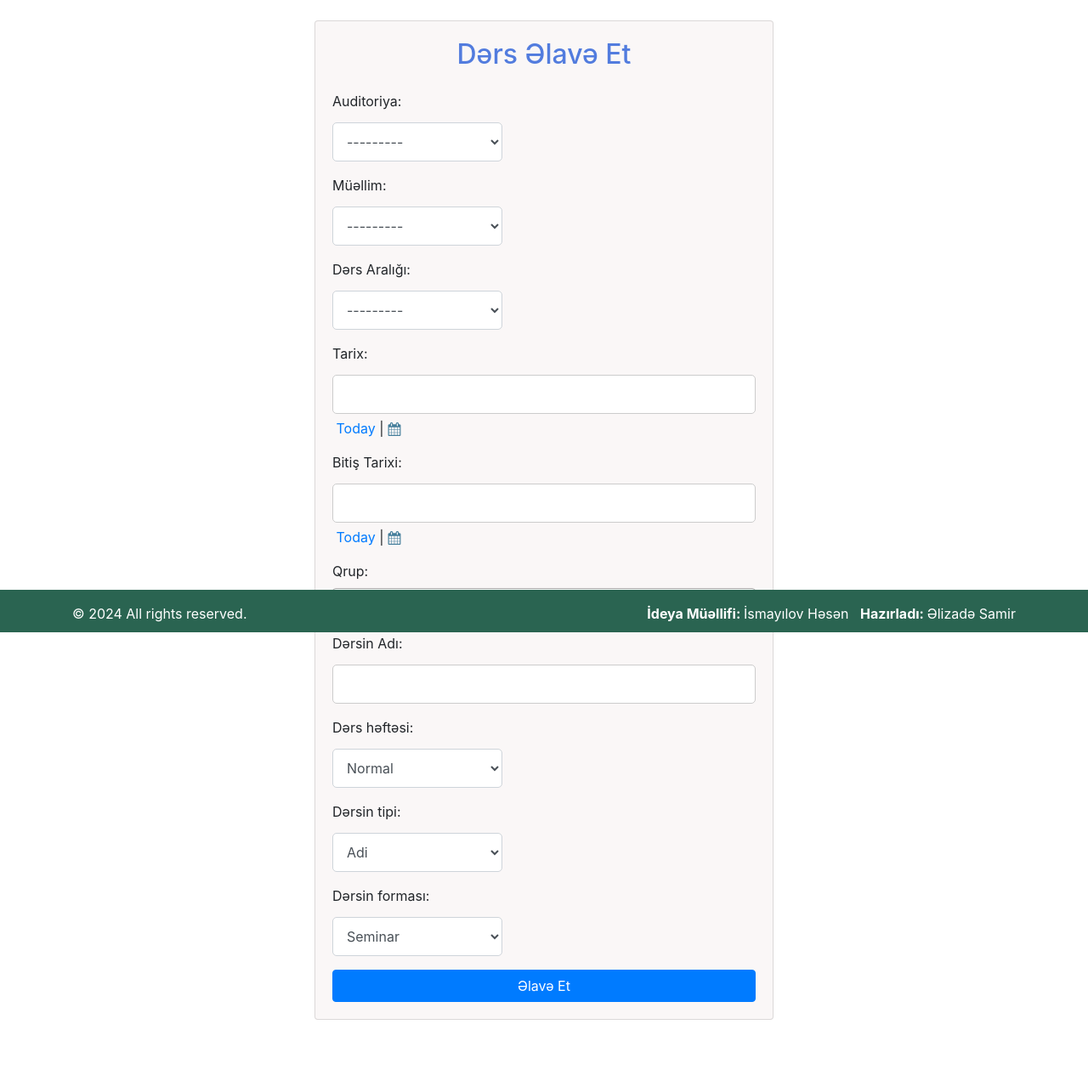
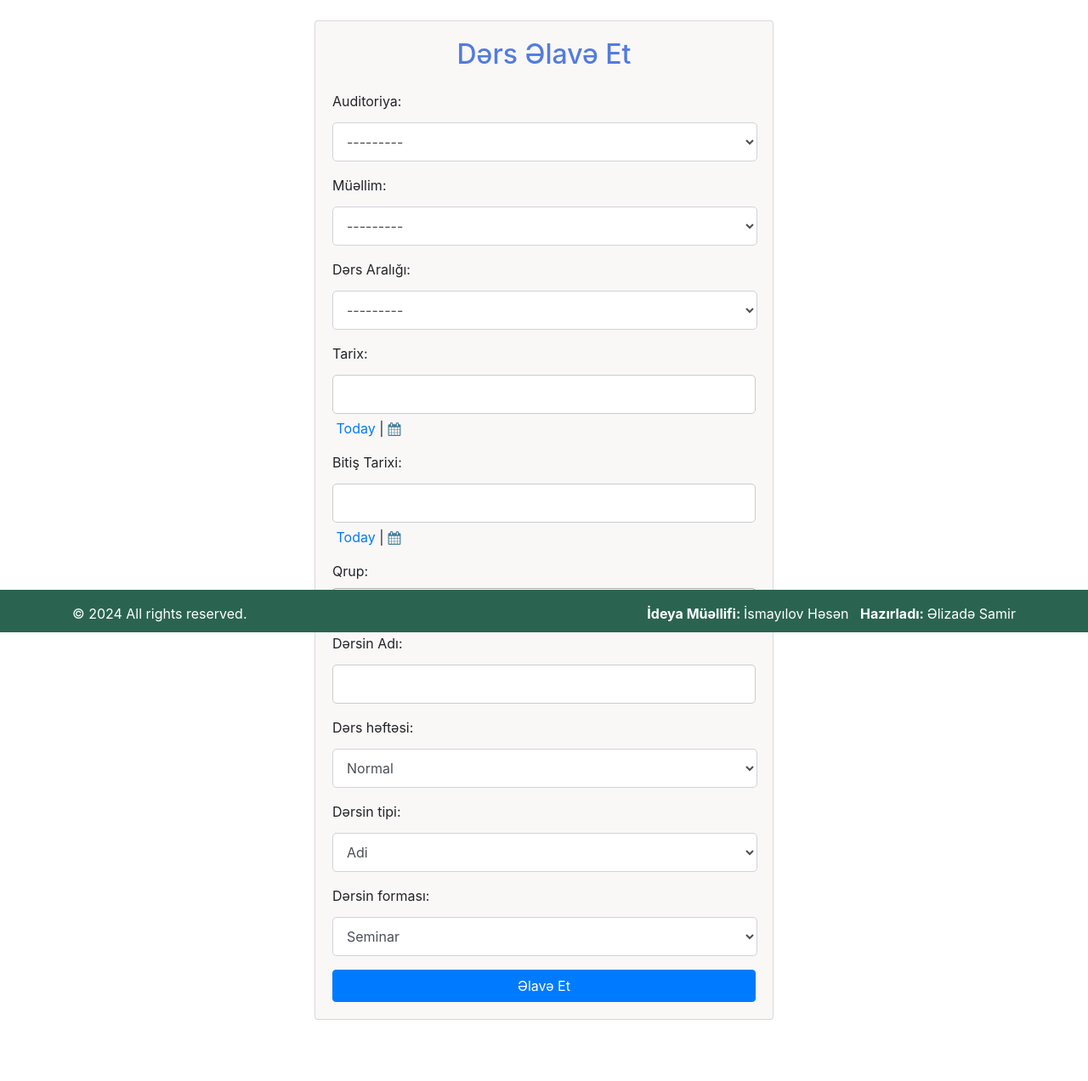
Before and after one commit to SamirAlizada/Uni-Project-V3-time, a Django app: page /add-lesson/ in a window 1280 px wide. Shown: the part 56-1328 px from the top of the page at 85% size. Run offline with Django 4.2, Linux system fonts and the light colour scheme; a user stored in the database is signed in; data comes from the database, SQL or seed files in the repository; some libraries are stand-ins or nearby versions.

Commit message:
Refactor: Enhance lesson form template with improved structure and styling
- Wrapped form elements inside divs with specific IDs for better styling control.
- Added consistent width, height, and border-radius to select elements in form.
- Enhanced input, select, and textarea elements with unified styles.
- Ensured form inputs have appropriate padding, margin, and border styling.
- Updated footer styling for better visual appeal and fixed positioning.
- Included Select2 library for enhanced select elements with search functionality.

```diff
--- a/templates/lesson/add_lesson.html
+++ b/templates/lesson/add_lesson.html
@@ -44,8 +44,8 @@
 
             input[type="text"],
             input[type="date"],
-                input[type="email"],
-                select {
+            select,
+            textarea {
                 width: 100%;
                 padding: 10px;
                 margin: 5px 0;
@@ -56,6 +56,42 @@
 
             #cardcolor {
                 background-color: rgb(250, 247, 247);
+            }
+
+            #id_classroom{
+                width: 500px !important;
+                height: 46px !important;
+                border-radius: 5px !important;
+            }
+
+            #id_teacher{
+                width: 500px !important;
+                height: 46px !important;
+                border-radius: 5px !important;
+            }
+
+            #id_time_interval{
+                width: 500px !important;
+                height: 46px !important;
+                border-radius: 5px !important;
+            }
+
+            #id_lesson_week{
+                width: 500px !important;
+                height: 46px !important;
+                border-radius: 5px !important;
+            }
+
+            #id_lesson_type{
+                width: 500px !important;
+                height: 46px !important;
+                border-radius: 5px !important;
+            }
+
+            #id_lesson_kind{
+                width: 500px !important;
+                height: 46px !important;
+                border-radius: 5px !important;
             }
         </style>
 
@@ -87,15 +123,21 @@
                                 {% csrf_token %}
                                 <div class="form-group">
                                     <label for="id_classroom">Auditoriya:</label>
+                                    <div id="id_classroom">
                                         {{ form.classroom }}
+                                    </div>
                                 </div>
                                 <div class="form-group">
                                     <label for="id_teacher">Müəllim:</label>
-                                    {{ form.teacher }}
+                                    <div id="id_teacher">
+                                        {{ form.teacher}}
+                                    </div>
                                 </div>
                                 <div class="form-group">
                                     <label for="id_time_interval">Dərs Aralığı:</label>
-                                    {{ form.time_interval }}
+                                    <div id="id_time_interval">
+                                        {{form.time_interval}}
+                                    </div>
                                 </div>
                                 <div class="form-group">
                                     <label for="id_date">Tarix:</label>
@@ -119,7 +161,9 @@
                                 </div>
                                 <div class="form-group">
                                     <label for="id_lesson_week">Dərs həftəsi:</label>
+                                    <div id="id_lesson_week">
                                         {{ form.lesson_week }}
+                                    </div>
                                 </div>
                                 <div class="form-group">
                                     <label for="id_lesson_type">Dərsin tipi:</label>
```
Also changed, not shown: templates/lesson/update_lesson.html (+48 -4 lines). Lines whose indentation alone changed are shown as unchanged.
